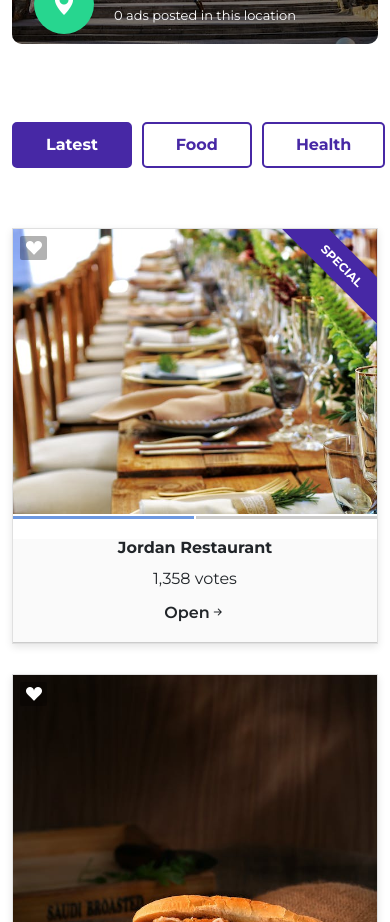
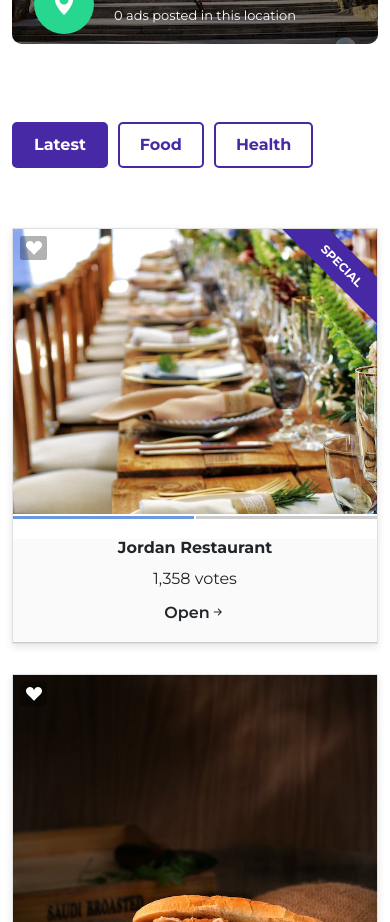
Before and after one commit to mohmedAmged/testV01, a React (Create React App) app: page /discover in a window 390 px wide. Shown: the part 5480-6402 px from the top of the page. Built offline with nearby package versions, Linux system fonts and the light colour scheme.

Commit message:
update padding in filter nav

```diff
--- a/src/components/discoverAdsFilter/DiscoverAdsFilter.jsx
+++ b/src/components/discoverAdsFilter/DiscoverAdsFilter.jsx
@@ -72,7 +72,7 @@ export default function DiscoverAdsFilter() {
                 <div className="ads__filter__tabs">
                     <div className="row">
                         <div className="col-lg-8">
-                            <ul>
+                            <ul >
                                 <li id='latest' className={`ads__tab ${activeTab === 'latest' ? 'active' : ''}`}
                                     onClick={() => handleTabClick('latest')}
                                 >
--- a/src/components/discoverAdsFilter/discoverAdsFilter.css
+++ b/src/components/discoverAdsFilter/discoverAdsFilter.css
@@ -70,3 +70,10 @@ justify-content: start;
     background: var(--primary-blue);
     color: #ffffff;
 }
+
+@media screen and (max-width: 600px) {
+    .ads__filter__tabs ul .ads__tab{
+    margin-right: 10px;
+    padding: 9px 20px;
+    }
+}
```
